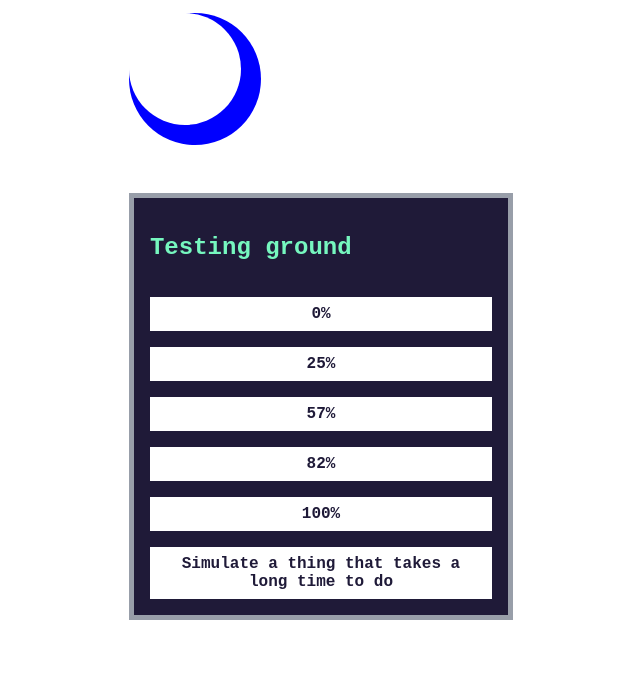
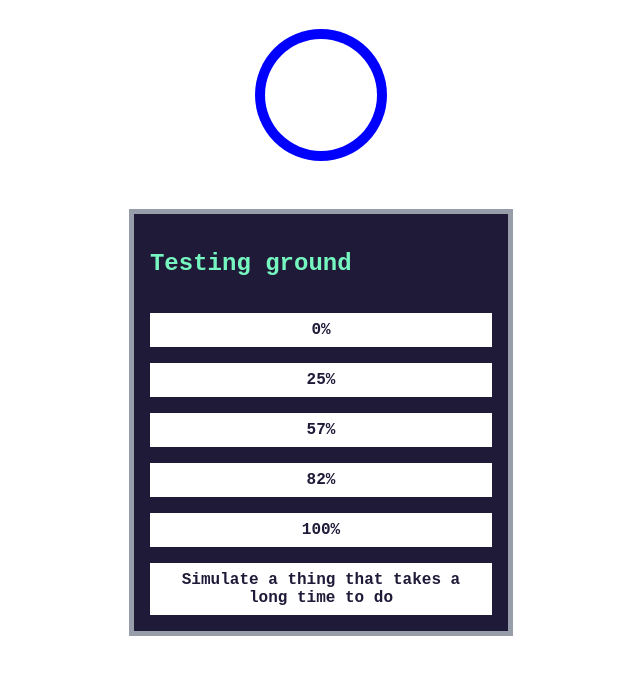
Before and after one commit to Annie-Huang/circular-progress-bar, a website: page index.html in a window 1280 px wide. Shown: the part 200-874 px from the top of the page, without its empty margins (319-959 px from the left). Drawn offline with Linux system fonts and the light colour scheme.

Commit message:
Place the pseudo circle into middle of .progressbar circle

```diff
--- a/style.css
+++ b/style.css
@@ -7,7 +7,11 @@
   aspect-ratio: 1;
 
   background: blue;
+  margin: 2rem auto;
   border-radius: 50%;
+
+  display: grid;
+  place-items: center; /* cannot use place-content as it got the <span> inside as well */
 
   &::after {
     content: '';
```
